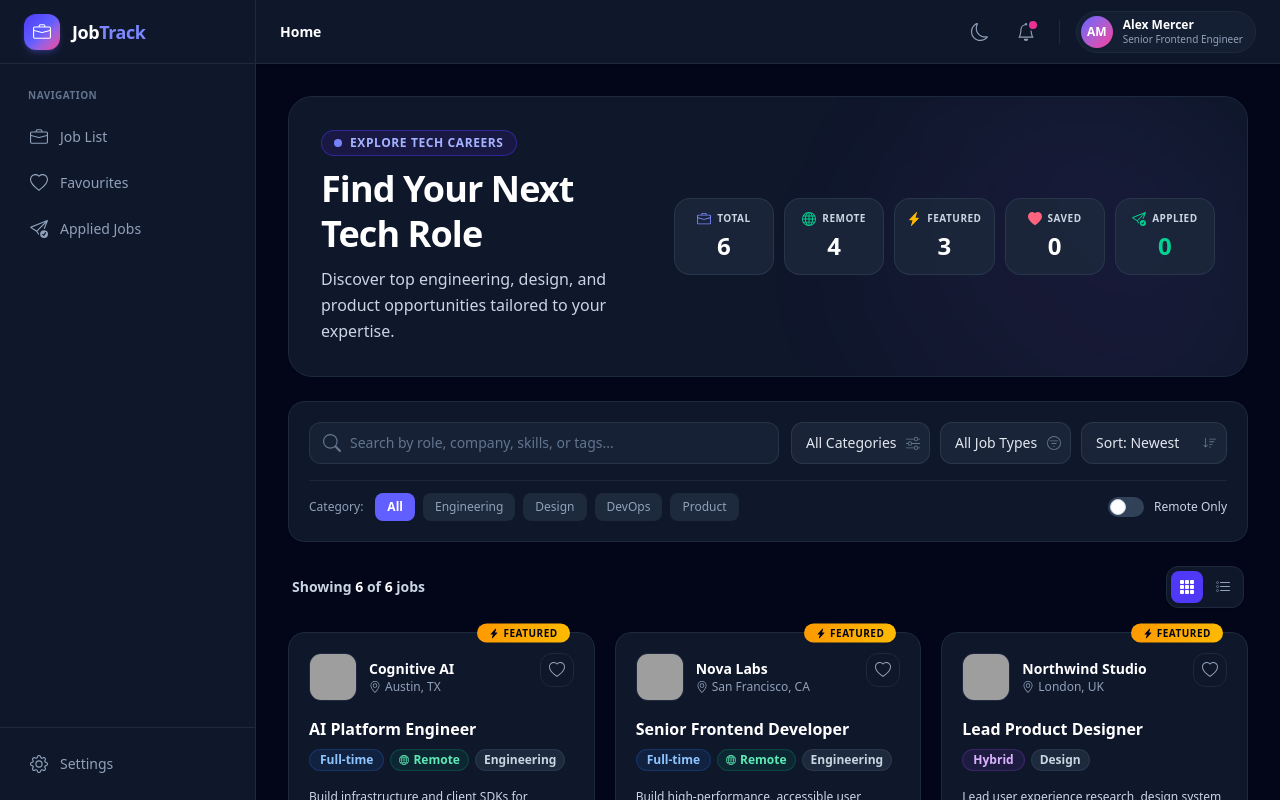
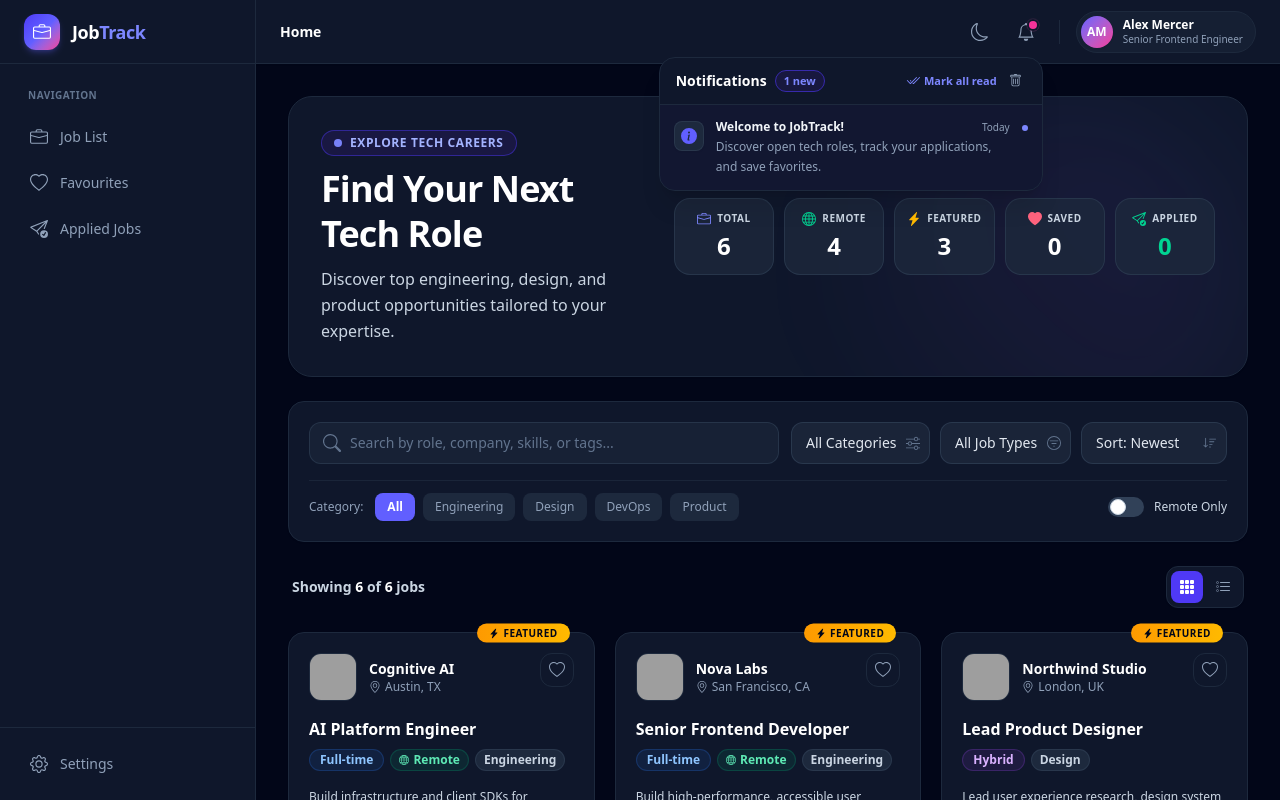
Before and after one commit to s-fairouz/jobtrack-react, a React (Vite) app: page / in a window 1280 px wide. Both pictures are taken after a click on the button 1025 px from the left and 31 px from the top of the page. Built offline with nearby package versions, Linux system fonts and the light colour scheme; data requests are answered from the project's data file; grey boxes are pictures that could not be loaded.

Commit message:
feat: implement notification system with provider and hooks

```diff
--- a/src/components/navbar/NavbarNotification.jsx
+++ b/src/components/navbar/NavbarNotification.jsx
@@ -1,16 +1,157 @@
-import { BsBell } from 'react-icons/bs'
+import { useState, useRef, useEffect } from "react";
+import { Link } from "react-router";
+import {
+  BsBell,
+  BsCheckCircleFill,
+  BsHeartFill,
+  BsInfoCircleFill,
+  BsCheck2All,
+  BsTrash,
+} from "react-icons/bs";
+import { useNotifications } from "../../hooks/useNotifications.js";
+import { formatPostedDate } from "../../utils/formatPostedDate.js";
 
 const NavbarNotification = () => {
+  const [isOpen, setIsOpen] = useState(false);
+  const dropdownRef = useRef(null);
+  const {
+    notifications,
+    unreadCount,
+    markAsRead,
+    markAllAsRead,
+    clearAllNotifications,
+  } = useNotifications();
+
+  // Close when clicking outside
+  useEffect(() => {
+    const handleOutsideClick = (e) => {
+      if (dropdownRef.current && !dropdownRef.current.contains(e.target)) {
+        setIsOpen(false);
+      }
+    };
+    if (isOpen) {
+      document.addEventListener("mousedown", handleOutsideClick);
+    }
+    return () => document.removeEventListener("mousedown", handleOutsideClick);
+  }, [isOpen]);
+
+  const getIcon = (type) => {
+    switch (type) {
+      case "applied":
+        return <BsCheckCircleFill className="text-emerald-500" size={16} />;
+      case "favorite":
+        return <BsHeartFill className="text-rose-500" size={15} />;
+      default:
+        return <BsInfoCircleFill className="text-indigo-500" size={16} />;
+    }
+  };
+
   return (
+    <div className="relative" ref={dropdownRef}>
       <button
         id="header-notifications"
+        type="button"
+        onClick={() => setIsOpen((prev) => !prev)}
         className="relative p-2 rounded-xl text-slate-500 dark:text-slate-400 hover:bg-slate-100 dark:hover:bg-slate-800 hover:text-indigo-600 transition-colors cursor-pointer"
         aria-label="Notifications"
+        aria-expanded={isOpen}
       >
         <BsBell size={18} />
-          <span className="absolute top-1.5 right-1.5 w-2 h-2 rounded-full bg-pink-500 ring-2 ring-white dark:ring-slate-900 animate-pulse" />
+        {unreadCount > 0 && (
+          <span className="absolute top-1.5 right-1.5 flex h-2 w-2">
+            <span className="animate-ping absolute inline-flex h-full w-full rounded-full bg-pink-400 opacity-75"></span>
+            <span className="relative inline-flex rounded-full h-2 w-2 bg-pink-500 ring-2 ring-white dark:ring-slate-900"></span>
+          </span>
+        )}
       </button>
-  )
-}
 
-export default NavbarNotification
+      {isOpen && (
+        <div className="absolute right-0 mt-2 w-80 sm:w-96 bg-white dark:bg-slate-900 rounded-2xl shadow-xl border border-slate-200/90 dark:border-slate-800 z-50 overflow-hidden animate-in fade-in zoom-in-95 duration-150">
+          {/* Header */}
+          <div className="px-4 py-3 border-b border-slate-100 dark:border-slate-800 flex items-center justify-between">
+            <div className="flex items-center gap-2">
+              <h3 className="font-bold text-slate-900 dark:text-white text-sm">
+                Notifications
+              </h3>
+              {unreadCount > 0 && (
+                <span className="px-2 py-0.5 text-[11px] font-bold rounded-full bg-indigo-50 dark:bg-indigo-950/60 text-indigo-600 dark:text-indigo-400 border border-indigo-200 dark:border-indigo-800">
+                  {unreadCount} new
+                </span>
+              )}
+            </div>
+
+            <div className="flex items-center gap-2">
+              {unreadCount > 0 && (
+                <button
+                  type="button"
+                  onClick={markAllAsRead}
+                  className="inline-flex items-center gap-1 text-[11px] font-semibold text-indigo-600 dark:text-indigo-400 hover:underline cursor-pointer"
+                >
+                  <BsCheck2All size={14} />
+                  Mark all read
+                </button>
+              )}
+              {notifications.length > 0 && (
+                <button
+                  type="button"
+                  onClick={clearAllNotifications}
+                  title="Clear all"
+                  className="text-slate-400 hover:text-rose-500 transition-colors p-1 rounded-lg cursor-pointer"
+                >
+                  <BsTrash size={13} />
+                </button>
+              )}
+            </div>
+          </div>
+
+          {/* List */}
+          <div className="max-h-80 overflow-y-auto divide-y divide-slate-100 dark:divide-slate-800/60">
+            {notifications.length > 0 ? (
+              notifications.map((item) => (
+                <Link
+                  key={item.id}
+                  to={item.link}
+                  onClick={() => {
+                    markAsRead(item.id);
+                    setIsOpen(false);
+                  }}
+                  className={`p-3.5 flex items-start gap-3 transition-colors hover:bg-slate-50 dark:hover:bg-slate-800/50 block ${
+                    !item.read
+                      ? "bg-indigo-50/40 dark:bg-indigo-950/20"
+                      : ""
+                  }`}
+                >
+                  <div className="mt-0.5 shrink-0 p-1.5 rounded-lg bg-white dark:bg-slate-800 shadow-xs border border-slate-200/60 dark:border-slate-700/60">
+                    {getIcon(item.type)}
+                  </div>
+                  <div className="flex-1 min-w-0">
+                    <div className="flex items-center justify-between gap-1">
+                      <p className="text-xs font-bold text-slate-900 dark:text-slate-100 truncate">
+                        {item.title}
+                      </p>
+                      <span className="text-[10px] text-slate-400 shrink-0">
+                        {formatPostedDate(item.createdAt)}
+                      </span>
+                    </div>
+                    <p className="text-xs text-slate-600 dark:text-slate-400 mt-0.5 line-clamp-2 leading-relaxed">
+                      {item.message}
+                    </p>
+                  </div>
+                  {!item.read && (
+                    <span className="w-1.5 h-1.5 rounded-full bg-indigo-600 dark:bg-indigo-400 shrink-0 mt-1.5" />
+                  )}
+                </Link>
+              ))
+            ) : (
+              <div className="p-8 text-center text-slate-500 dark:text-slate-400 text-xs">
+                No notifications right now
+              </div>
+            )}
+          </div>
+        </div>
+      )}
+    </div>
+  );
+};
+
+export default NavbarNotification;
--- a/src/context/index.js
+++ b/src/context/index.js
@@ -4,5 +4,12 @@ const ThemeContext = createContext();
 const UserContext = createContext();
 const FavoritesContext = createContext();
 const AppliedJobsContext = createContext();
+const NotificationContext = createContext();
 
-export { ThemeContext, UserContext, FavoritesContext, AppliedJobsContext };
+export {
+  ThemeContext,
+  UserContext,
+  FavoritesContext,
+  AppliedJobsContext,
+  NotificationContext,
+};
--- /dev/null
+++ b/src/hooks/useNotifications.js
@@ -0,0 +1,12 @@
+import { use } from "react";
+import { NotificationContext } from "../context/index.js";
+
+export const useNotifications = () => {
+  const context = use(NotificationContext);
+  if (!context) {
+    throw new Error(
+      "useNotifications must be used within a NotificationProvider"
+    );
+  }
+  return context;
+};
--- a/src/pages/JobDetailsPage.jsx
+++ b/src/pages/JobDetailsPage.jsx
@@ -3,6 +3,7 @@ import { useParams } from "react-router";
 import { getJobResources } from "../resources/index.js";
 import { useFavorites } from "../hooks/useFavorites.js";
 import { useAppliedJobs } from "../hooks/useAppliedJobs.js";
+import { useNotifications } from "../hooks/useNotifications.js";
 import JobDetails from "../components/jobs/JobDetails.jsx";
 import JobNotFound from "../components/jobs/JobNotFound.jsx";
 
@@ -12,6 +13,7 @@ const JobDetailsPage = () => {
   const jobs = use(jobsPromise) || [];
   const { isFavorite, toggleFavorite } = useFavorites();
   const { isApplied, applyToJob } = useAppliedJobs();
+  const { addNotification } = useNotifications();
   const [copied, setCopied] = useState(false);
   const [showAppliedToast, setShowAppliedToast] = useState(false);
 
@@ -34,6 +36,12 @@ const JobDetailsPage = () => {
   const handleApply = () => {
     if (!alreadyApplied) {
       applyToJob(job.id);
+      addNotification({
+        type: "applied",
+        title: "Application Submitted",
+        message: `Your application for ${job.title} at ${job.company} was successfully submitted.`,
+        link: "/applied",
+      });
     }
     setShowAppliedToast(true);
   };
--- /dev/null
+++ b/src/provider/NotificationProvider.jsx
@@ -0,0 +1,118 @@
+import { useOptimistic, startTransition } from "react";
+import { NotificationContext } from "../context/index.js";
+import { useLocalStorage } from "../hooks/useLocalStorage.js";
+
+const DEFAULT_NOTIFICATIONS = [
+  {
+    id: "notif-welcome",
+    type: "info",
+    title: "Welcome to JobTrack!",
+    message:
+      "Discover open tech roles, track your applications, and save favorites.",
+    link: "/jobs",
+    read: false,
+    createdAt: new Date().toISOString(),
+  },
+];
+
+export const NotificationProvider = ({ children }) => {
+  const [persistedNotifications, setPersistedNotifications] = useLocalStorage(
+    "jobtrack_notifications",
+    DEFAULT_NOTIFICATIONS,
+  );
+
+  const safePersisted = Array.isArray(persistedNotifications)
+    ? persistedNotifications
+    : [];
+
+  const [optimisticNotifications, setOptimisticNotifications] = useOptimistic(
+    safePersisted,
+    (currentList, action) => {
+      const list = Array.isArray(currentList) ? currentList : [];
+      if (action.type === "ADD") {
+        return [action.payload, ...list];
+      }
+      if (action.type === "MARK_READ") {
+        return list.map((n) =>
+          n.id === action.payload ? { ...n, read: true } : n,
+        );
+      }
+      if (action.type === "MARK_ALL_READ") {
+        return list.map((n) => ({ ...n, read: true }));
+      }
+      if (action.type === "CLEAR_ALL") {
+        return [];
+      }
+      return list;
+    },
+  );
+
+  const addNotification = ({
+    type = "info",
+    title,
+    message,
+    link = "/jobs",
+  }) => {
+    const newNotif = {
+      id: `notif-${Date.now()}-${Math.random().toString(36).slice(2, 7)}`,
+      type,
+      title,
+      message,
+      link,
+      read: false,
+      createdAt: new Date().toISOString(),
+    };
+
+    startTransition(async () => {
+      setOptimisticNotifications({ type: "ADD", payload: newNotif });
+      setPersistedNotifications((prev) => [
+        newNotif,
+        ...(Array.isArray(prev) ? prev : []),
+      ]);
+    });
+  };
+
+  const markAsRead = (id) => {
+    startTransition(async () => {
+      setOptimisticNotifications({ type: "MARK_READ", payload: id });
+      setPersistedNotifications((prev) =>
+        (Array.isArray(prev) ? prev : []).map((n) =>
+          n.id === id ? { ...n, read: true } : n,
+        ),
+      );
+    });
+  };
+
+  const markAllAsRead = () => {
+    startTransition(async () => {
+      setOptimisticNotifications({ type: "MARK_ALL_READ" });
+      setPersistedNotifications((prev) =>
+        (Array.isArray(prev) ? prev : []).map((n) => ({ ...n, read: true })),
+      );
+    });
+  };
+
+  const clearAllNotifications = () => {
+    startTransition(async () => {
+      setOptimisticNotifications({ type: "CLEAR_ALL" });
+      setPersistedNotifications([]);
+    });
+  };
+
+  const unreadCount = optimisticNotifications.filter((n) => !n.read).length;
+
+  const value = {
+    notifications: optimisticNotifications,
+    unreadCount,
+    addNotification,
+    markAsRead,
+    markAllAsRead,
+    clearAllNotifications,
+  };
+
+  return (
+    <NotificationContext.Provider value={value}>
+      {children}
+    </NotificationContext.Provider>
+  );
+};
```
Also changed, not shown: src/provider/AppProviders.jsx (+6 -3 lines). Lines whose indentation alone changed are shown as unchanged.
